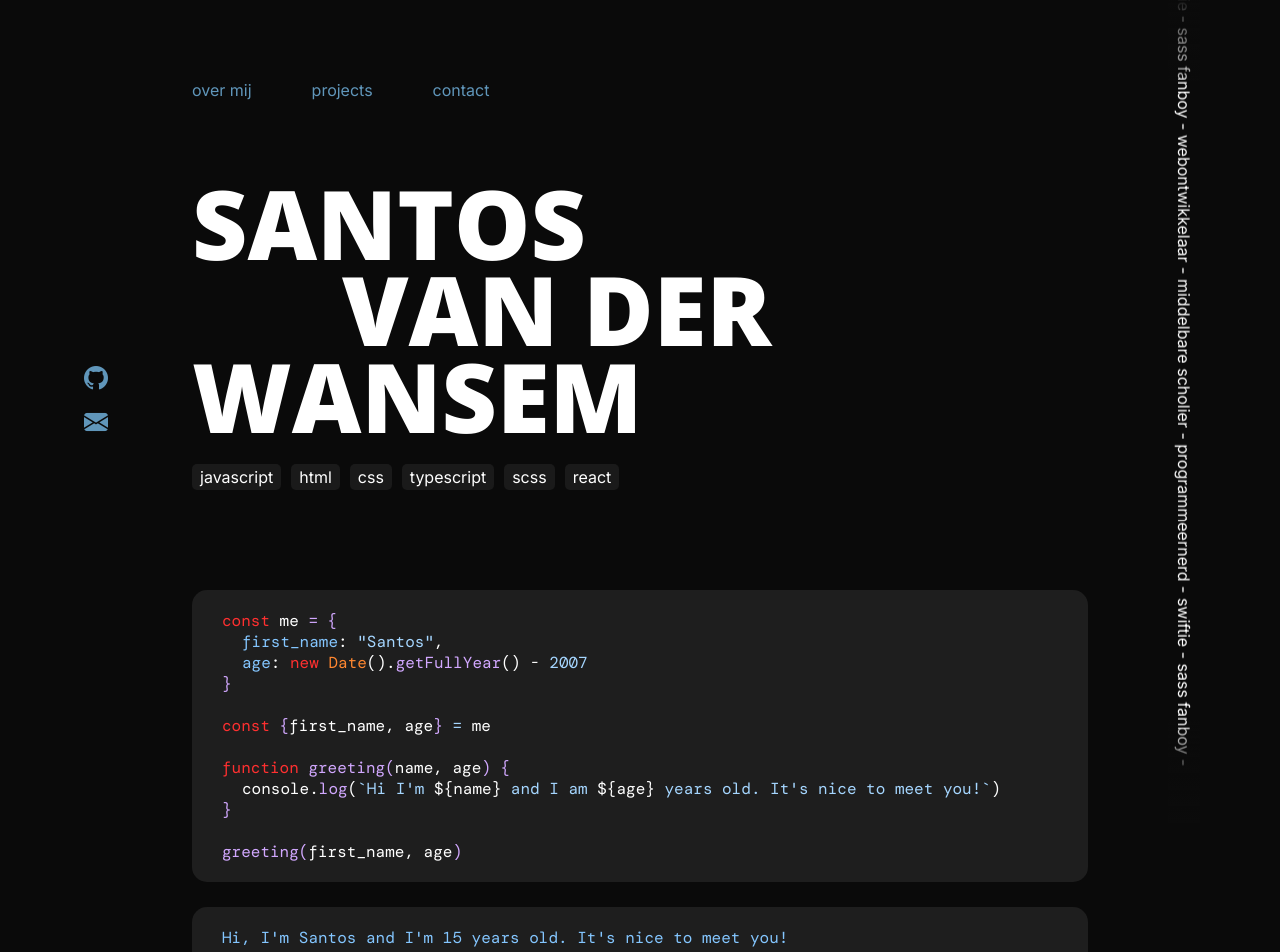
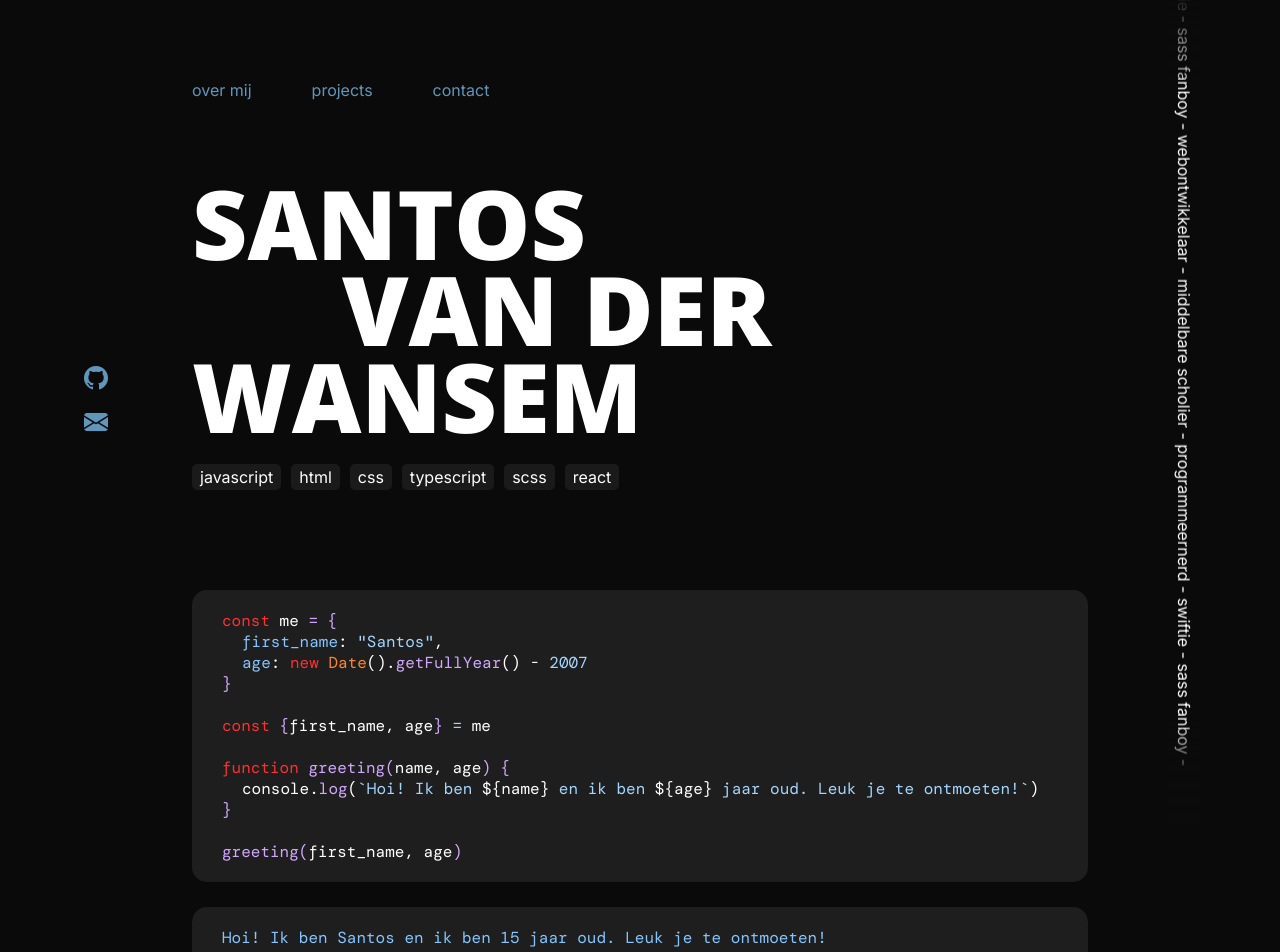
Before and after one commit to santosvdw/portofolio, a React (Create React App) app: page / in a window 1280 px wide. Shown: the top 952 px of the page. Built offline with nearby package versions, Linux system fonts and the light colour scheme; no server answers; a web font is replaced by a local one.

Commit message:
Backup push

```diff
--- a/src/App.tsx
+++ b/src/App.tsx
@@ -1,7 +1,3 @@
-import React from 'react';
-import './scss/App.scss';
-import './scss/typography.scss';
-
 // Compontents
 import OverlayRight from './components/OverlayLeft';
 import OverlayLeft from './components/OverlayRight'
@@ -10,8 +6,34 @@ import Header from './components/Header';
 import Code from './components/Code';
 import Projects from './components/Projects';
 import Footer from './components/Footer';
+//
+import React from 'react';
+import './scss/App.scss';
+import './scss/typography.scss';
 
-function App() {
+// GH user data
+
+const githubUrl: string = 'https://api.github.com/users/santosvdw/repos'
+
+const getGitHubUserData = async () => {
+  const response = await fetch(githubUrl);
+  const jsonData = await response.json();
+  App(jsonData);
+};
+
+getGitHubUserData()
+
+function App(userData: any) {
+  console.log(userData)
+  let projects: any = []
+  for (let i=0;i<userData.length;i++) {
+    if (userData[i].size > 5000) {
+      console.log(userData[i])
+      projects.push(userData[i])
+    }
+  }
+  let project = projects.map((p: any) => p)
+  console.log(project)
   return (
     <div className="App">
       <div className='wrapper'>
@@ -20,7 +42,7 @@ function App() {
           <Nav />
           <Header />
           <Code />
-          <Projects />
+          <Projects key='projects' data={project} />
         </main>
         <OverlayLeft/>
       </div>
--- a/src/components/Code.tsx
+++ b/src/components/Code.tsx
@@ -26,7 +26,7 @@ export default function Code() {
                         <span className="red">function </span><span className='purple'>greeting</span><span className="purple">(</span>name, age<span className="purple">) &#123;</span>
                     </li>
                     <li className='indent'>
-                        console.<span className='purple'>log</span>(<span className='light-blue'>`Hi I'm </span>$&#123;name&#125;<span className='light-blue'> and I am </span>$&#123;age&#125;<span className='light-blue'> years old. It's nice to meet you!`</span>)
+                        console.<span className='purple'>log</span>(<span className='light-blue'>`Hoi! Ik ben </span>$&#123;name&#125;<span className='light-blue'> en ik ben </span>$&#123;age&#125;<span className='light-blue'> jaar oud. Leuk je te ontmoeten!`</span>)
                     </li>
                     <li>
                         <span className="purple">&#125;</span>
@@ -37,7 +37,7 @@ export default function Code() {
                     </li>
                 </ul>
                 <ul id='console'>
-                    <li><span className='dark-blue'>Hi, I'm Santos and I'm {new Date().getFullYear() - 2007} years old. It's nice to meet you!</span></li>
+                    <li><span className='dark-blue'>Hoi! Ik ben Santos en ik ben {new Date().getFullYear() - 2007} jaar oud. Leuk je te ontmoeten!</span></li>
                 </ul>
             </div>
         </section>
--- a/src/components/Footer.tsx
+++ b/src/components/Footer.tsx
@@ -2,7 +2,7 @@ import '../scss/footer.scss'
 
 export default function footer() {
     return (
-        <footer>
+        <footer id='footer'>
             <div className='footer-content'>
                 <p>Wilt u graag contact met me opnemen? Stuur me een <a href='mailto:srrvdwansem@gmail.com'>mailtje</a>.</p>
                 <p>Santos van der Wansem &copy; 2022</p>
--- a/src/components/Nav.tsx
+++ b/src/components/Nav.tsx
@@ -6,7 +6,7 @@ export default function Nav () {
             <ul>
                 <li><a href="#abt-me">over mij</a></li>
                 <li><a href="##">projects</a></li>
-                <li><a href="##">contact</a></li>
+                <li><a href="#footer">contact</a></li>
             </ul>
         </nav>
     )
--- a/src/components/Projects.tsx
+++ b/src/components/Projects.tsx
@@ -1,6 +1,7 @@
 import '../scss/projects.scss';
 
-export default function Projects() {
+export default function Projects(data: any) {
+    console.log(data)
     return (<div></div>)
 
 }
--- a/src/index.tsx
+++ b/src/index.tsx
@@ -2,16 +2,18 @@ import React from 'react';
 import ReactDOM from 'react-dom/client';
 import App from './App';
 
-fetch('https://api.github.com/users/santosvdw/repos')
-    .then((response) => response.json())
-    .then((data) => {
-    console.log(data)
-    for (let i = 0; i < data.length; i++) {
-      if (data[i].size > 8000) {
-        console.log(data[i].name)
-      }
-    }
-  });
+// fetch('')
+//     .then((response) => response.json())
+//     .then((data) => {
+//     console.log(data)
+//     for (let i = 0; i < data.length; i++) {
+//       if (data[i].size > 8000) {
+//         console.log(data[i].name)
+//       }
+//     }
+//   });
+
+
 
 const root = ReactDOM.createRoot(
   document.getElementById('root') as HTMLElement
--- a/src/scss/App.scss
+++ b/src/scss/App.scss
@@ -25,3 +25,26 @@ body {
 main {
     width: 70vw;
 }
+
+
+//
+
+/* width */
+::-webkit-scrollbar {
+  width: 10px;
+}
+
+/* Track */
+::-webkit-scrollbar-track {
+  background: $grey;
+}
+
+/* Handle */
+::-webkit-scrollbar-thumb {
+  background: $secondary-clr;
+}
+
+/* Handle on hover */
+::-webkit-scrollbar-thumb:hover {
+  background: #555;
+}
```
